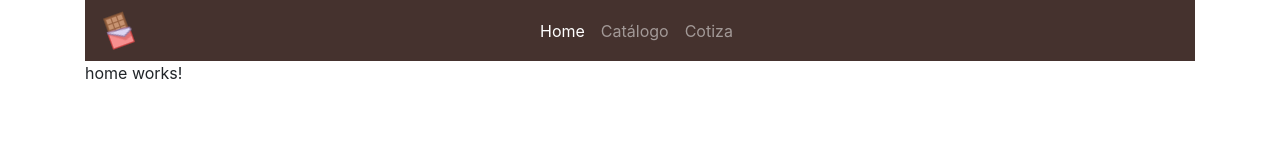
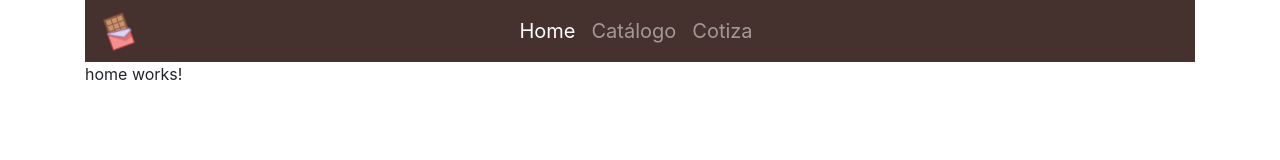
Before and after one commit to zabdielcead/chocolandia, an Angular app in the folder chocoland/: page /home in a window 1280 px wide. Shown: the top 160 px of the page. Built offline with nearby package versions, Linux system fonts and the light colour scheme.

Commit message:
estilos navbar

```diff
--- a/chocoland/src/app/components/navbar/navbar.component.html
+++ b/chocoland/src/app/components/navbar/navbar.component.html
@@ -11,13 +11,13 @@
     <div class="collapse navbar-collapse " [ngClass]="{ 'show': navbarOpen }" id="navbarChocs">
         <ul class="navbar-nav mr-auto navTextCenter">
             <li class="nav-item active">
-                <a class="nav-link" href="#">Home </a>
+                <a class="nav-link fontMenu" href="#">Home </a>
             </li>
             <li class="nav-item">
-                <a class="nav-link" href="#">Catálogo</a>
+                <a class="nav-link fontMenu" href="#">Catálogo </a>
             </li>
             <li class="nav-item">
-                <a class="nav-link" href="#">Cotiza</a>
+                <a class="nav-link fontMenu" href="#">Cotiza </a>
             </li>
         </ul>
 
--- a/chocoland/src/styles.css
+++ b/chocoland/src/styles.css
@@ -18,7 +18,11 @@
 .navTextCenter {
     text-align: center;
     list-style: inside;
-    padding-left: 37% !important;
+    padding-left: 35% !important;
+}
+
+.fontMenu {
+    font-size: 20px;
 }
 
 
```
